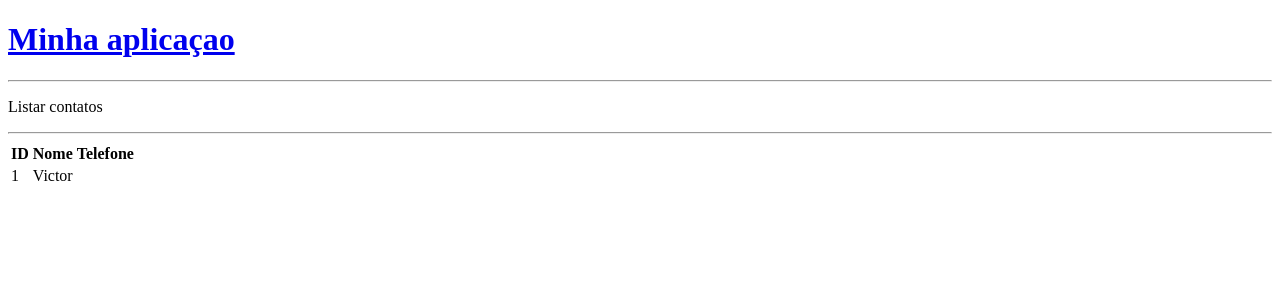
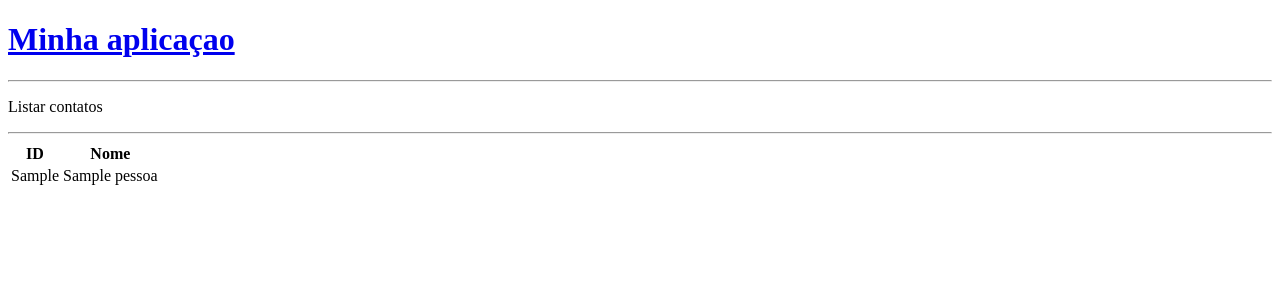
Before and after one commit to victorcesc/meuPrimeiroHTML, a Flask app: template templates/listar.html in a window 1280 px wide. Shown: the top 300 px of the page. Run offline with Flask 2, Linux system fonts and the light colour scheme; the template is opened without the code that fills it: most values are stand-ins (such as "Sample title", 1, 10 or a date in 2020).

Commit message:
brincando com html

```diff
--- a/templates/listar.html
+++ b/templates/listar.html
@@ -11,16 +11,15 @@
             <tr>
                 <th>ID</th>
                 <th>Nome</th>
-                <th>Telefone</th>
             </tr>
         </thead>
         <tbody>
-
+        {%  for pessoa in lista_pessoas %}
             <tr>
-                <td>1</td>
-                <td>Victor</td>
+                <td>{{ pessoa.idPessoa }}</td>
+                <td>{{ pessoa.nome }}</td>
             </tr>
-
+        {%  endfor %}
         </tbody>
 
 
```
